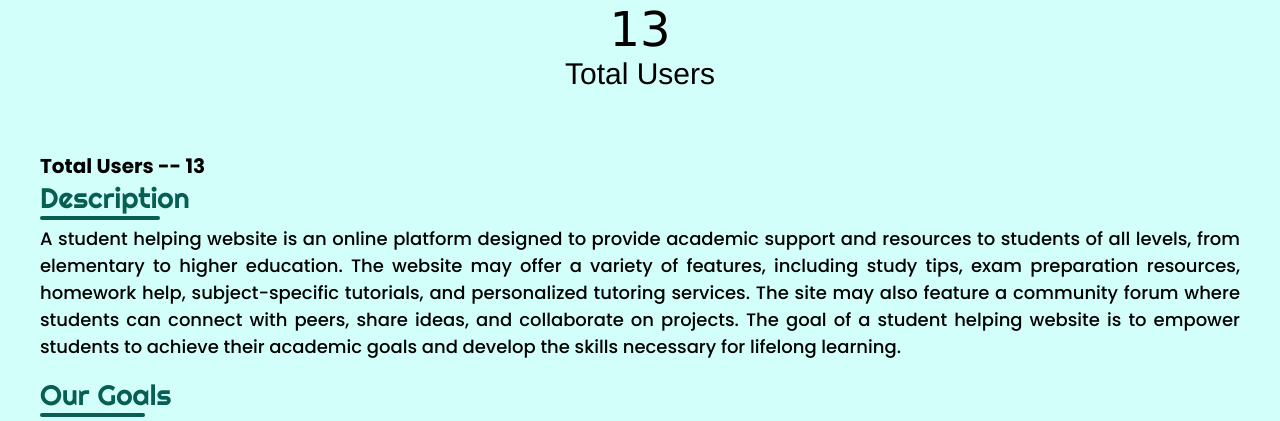
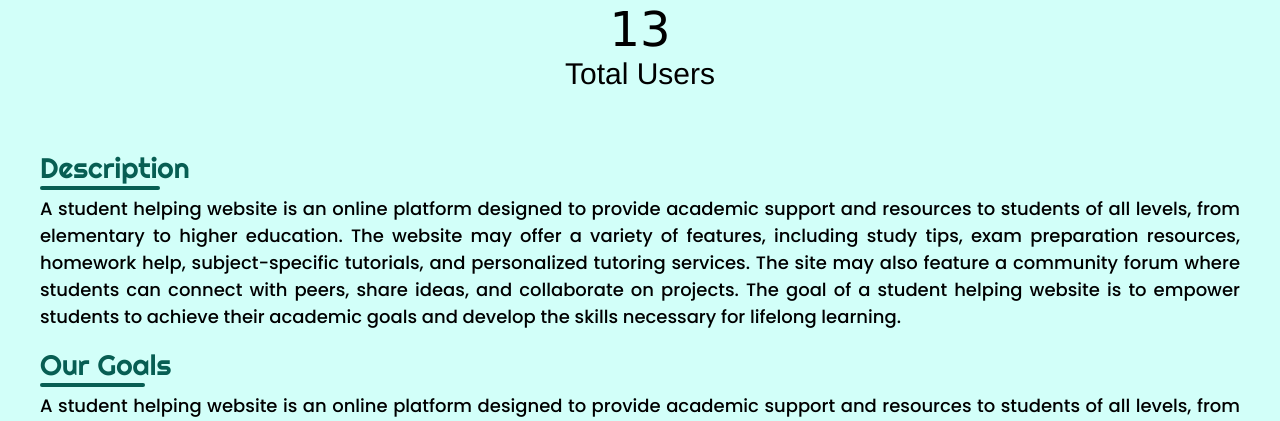
Before and after one commit to Saniyaj21/StudentQ, a Django app: page / in a window 1280 px wide. Shown: the part 785-1206 px from the top of the page. Run offline with Django 4.2, Linux system fonts and the light colour scheme; data comes from the database, SQL or seed files in the repository; some libraries are stand-ins or nearby versions.

Commit message:
Add files via upload

```diff
--- a/Base/templates/homeBody.html
+++ b/Base/templates/homeBody.html
@@ -70,7 +70,7 @@
     <p class="TotalUser">Total Users</p>
   </div>
 
-  <h1>Total Users -- {{TotalUser}}</h1>
+
   <h3 class="stylish__desc--heading">Description</h3>
   <p class="home__body--description">
     A student helping website is an online platform designed to provide academic support and resources to students of
```
